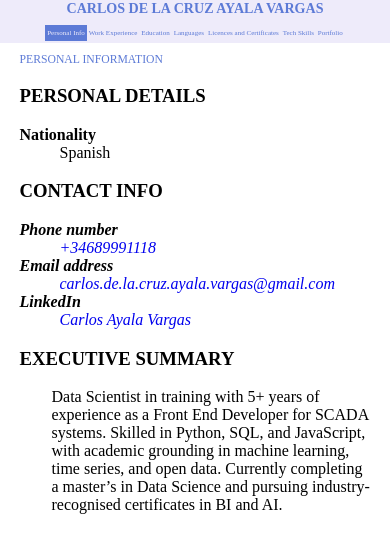
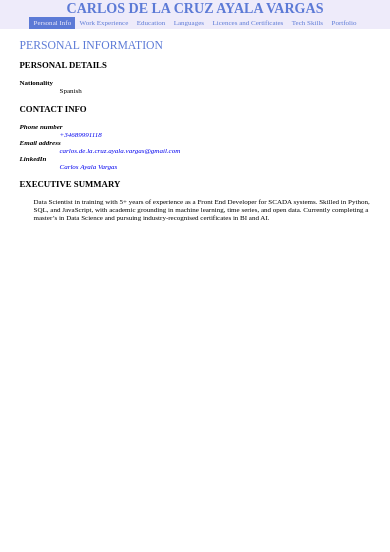
Before and after one commit to aiarakoa/aiarako-cv, a React (Create React App) app: page / in a window 390 px wide. Shown: the top 552 px of the page. Built offline with nearby package versions, Linux system fonts and the light colour scheme; a web font is replaced by a local one.

Commit message:
modifying responsiveness

```diff
--- a/src/components/Header.css
+++ b/src/components/Header.css
@@ -18,6 +18,11 @@ header {
 
     nav a {
         font-size: min(1.2vw, 1.8vh);
+        padding: 0.5vh 0.5vw;
+    }
+
+    nav ul > li {
+        padding: 0.5vh 0vw 0.5vh 0vw;
     }
 }
 
@@ -32,6 +37,11 @@ header {
 
     nav a {
         font-size: min(1.2vh, 1.8vw);
+        padding: 0.5vw 0.5vh;
+    }
+
+    nav ul > li {
+        padding: 0.5vw 0vh 0.5vw 0vh;
     }
 }
 
@@ -41,7 +51,6 @@ nav {
 
 nav a {
     color: #5c7ad6;
-    padding: 0.5vh 0.5vw;
 }
 
 nav a:visited {
@@ -62,5 +71,4 @@ nav a.active-nav-link {
 
 nav ul > li {
     display: inline-block;
-    padding: 0.5vh 0vw 0.5vh 0vw;
 }
--- a/src/index.css
+++ b/src/index.css
@@ -133,10 +133,6 @@ a {
   text-decoration: none;
 }
 
-section > p {
-  margin-inline-start: 2em;
-}
-
 .cv-article-subheading {
   font-weight: 400;
   color: #5c7ad6;
@@ -145,26 +141,56 @@ section > p {
 
 @media (min-width: 600px) {
   h2 {
+    margin-block-start: 0.83em;
     margin-block-end: 0;
     font-weight: 400;
     color: #5c7ad6;
     font-size: min(2vw, 3vh);
   }
 
+  h3 {
+    margin-block-start: 1em;
+    margin-block-end: 1em;
+    font-size: min(1.5vw, 2.25vh);
+  }
+
   main {
     margin: 0vh 15vw;
+  }
+
+  section > p {
+    margin-inline-start: 2em;
+  }
+
+  body {
+    font-size: min(1.2vw, 1.8vh);
   }
 }
 
 @media (max-width: 599px) {
   h2 {
+    margin-block-start: 0.83em;
     margin-block-end: 0;
     font-weight: 400;
     color: #5c7ad6;
     font-size: min(2vh, 3vw);
   }
 
+  h3 {
+    margin-block-start: 1em;
+    margin-block-end: 1em;
+    font-size: min(1.5vh, 2.25vw);
+  }
+
   main {
     margin: 0vh 5vw;
   }
+
+  section > p {
+    margin-inline-start: 2em;
+  }
+
+  body {
+    font-size: min(1.2vh, 1.8vw);
+  }
 }
```
